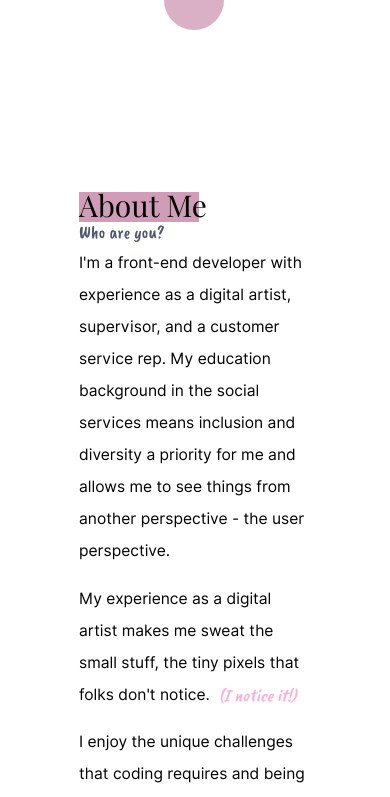
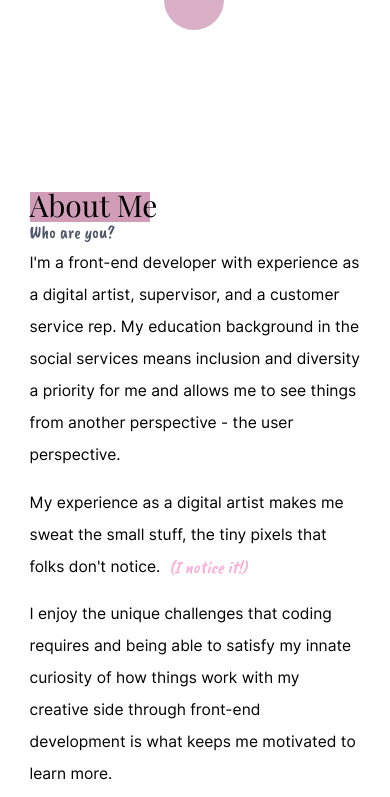
Before and after one commit to shanningtatum/react-portfolio, a React (Create React App) app: page / in a window 390 px wide. Shown: the part 731-1528 px from the top of the page. Built offline with nearby package versions, Linux system fonts and the light colour scheme.

Commit message:
fixing padding and width for about me section media query

```diff
--- a/src/components/Footer.js
+++ b/src/components/Footer.js
@@ -13,7 +13,7 @@ function Footer() {
             target="_blank"
             rel="noreferrer"
           >
-            Shannon Tao
+            &nbsp;Shannon Tao
           </a>
         </h3>
       </div>
--- a/src/styles/sass/partials/_mediaQueries.scss
+++ b/src/styles/sass/partials/_mediaQueries.scss
@@ -114,6 +114,10 @@
 }
 
 @media (max-width:780px){
+    .aboutMeSection{
+        width:90%;
+        padding:40px 10px;
+    }
     .toolKitSection ul {
         grid-template-rows:repeat(3, 1fr);
         grid-template-columns:repeat(3, 1fr);
@@ -137,6 +141,10 @@
 }
 
 @media (max-width:500px){
+    .aboutMeSection{
+        width:90%;
+        padding:40px 10px;
+    }
 
     .contactSection{
         .contactHeader{
--- a/src/styles/sass/styles.css
+++ b/src/styles/sass/styles.css
@@ -1221,6 +1221,10 @@ footer h3 {
   }
 }
 @media (max-width: 780px) {
+  .aboutMeSection {
+    width: 90%;
+    padding: 40px 10px;
+  }
   .toolKitSection ul {
     grid-template-rows: repeat(3, 1fr);
     grid-template-columns: repeat(3, 1fr);
@@ -1241,6 +1245,10 @@ footer h3 {
   }
 }
 @media (max-width: 500px) {
+  .aboutMeSection {
+    width: 90%;
+    padding: 40px 10px;
+  }
   .contactSection .contactHeader {
     flex-direction: column;
     align-items: flex-start;
```
Also changed, not shown: 1 other file (tests, documents, lock files or other folders).
